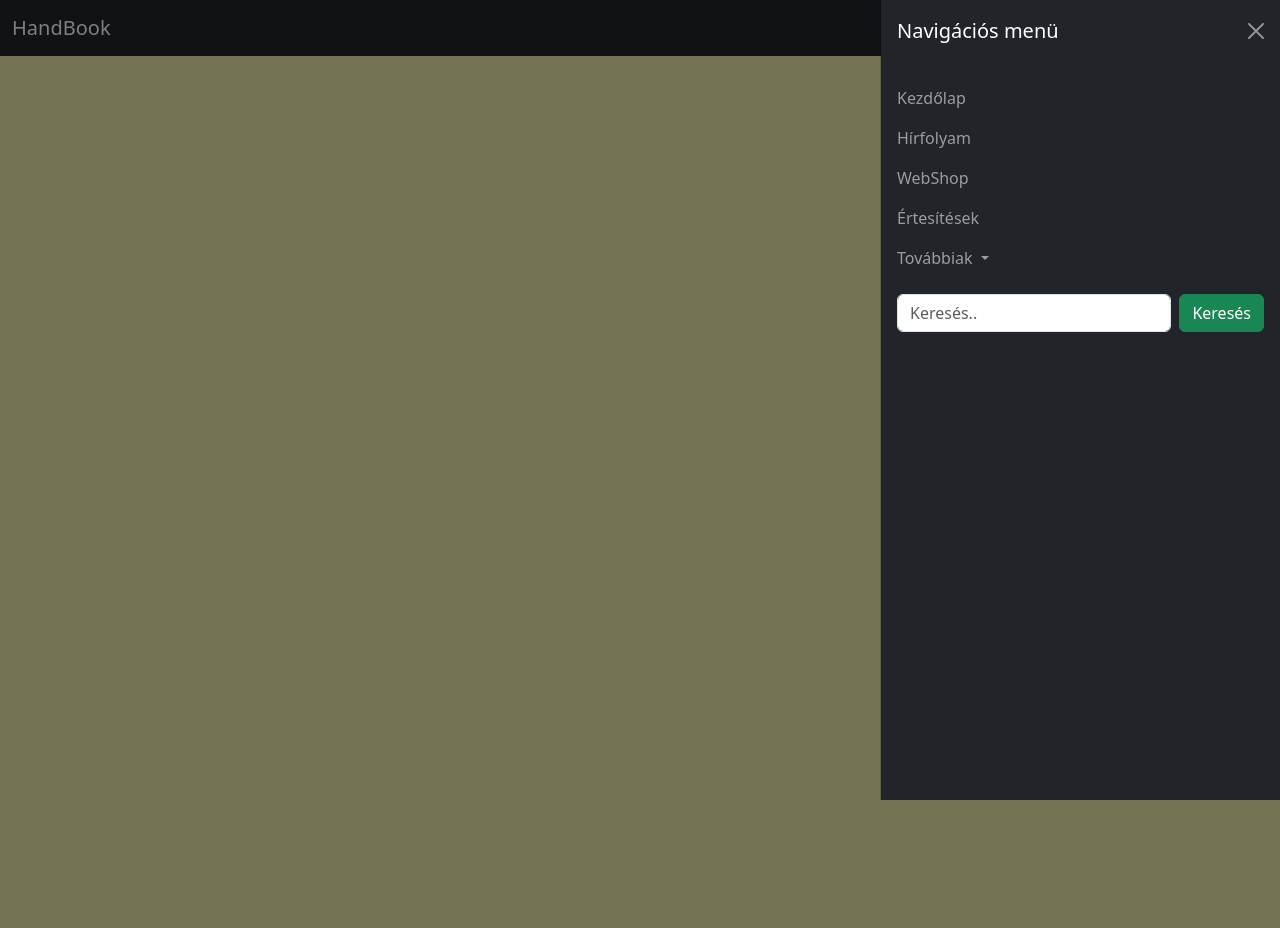
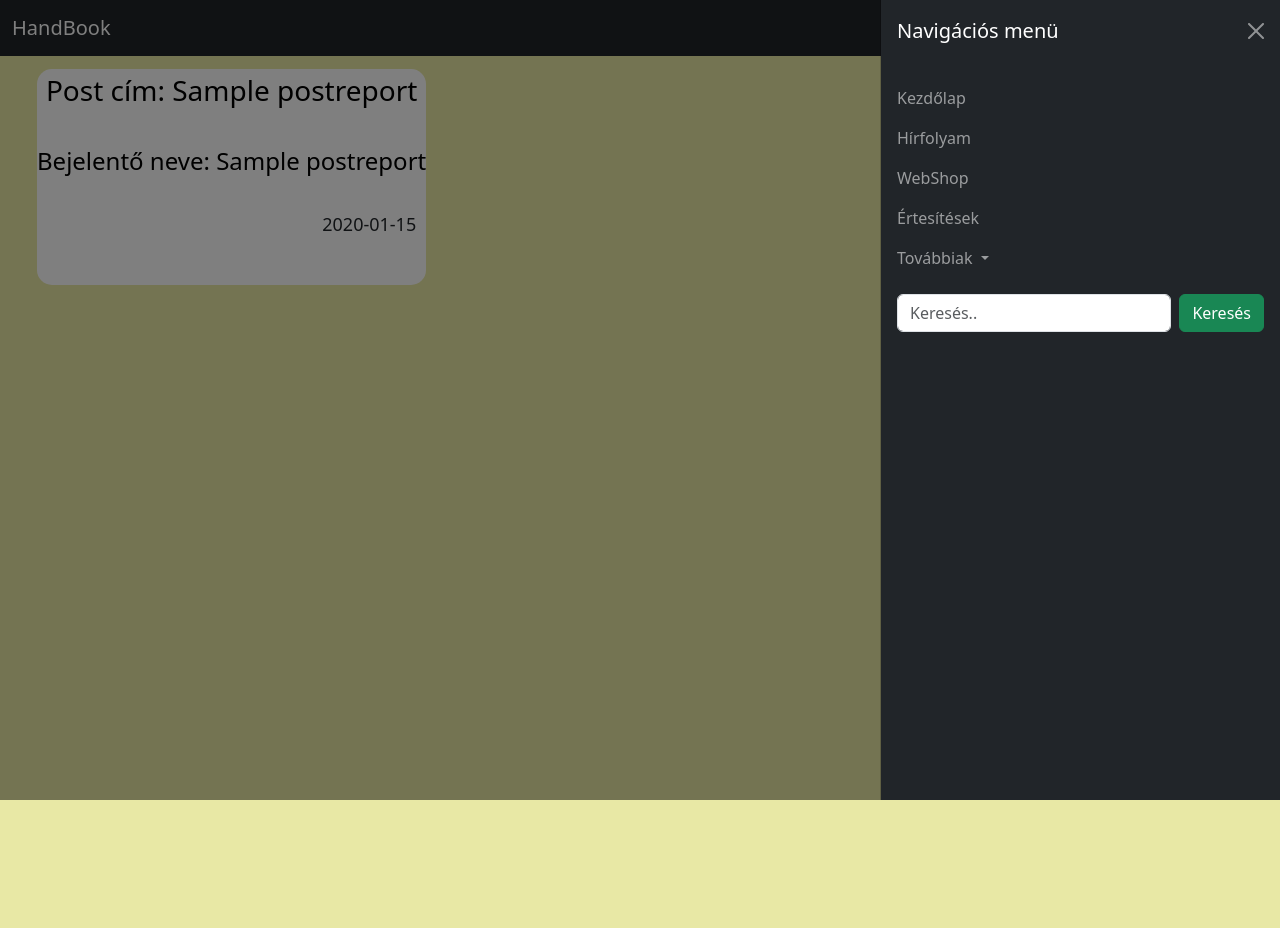
Before and after one commit to Norbi5930/Handbook, a Flask app: page /reports in a window 1280 px wide, after a click that opens the changed part. Before the commit the page ends 800 px from the top, so only its background shows below. Run offline with Flask 3, Linux system fonts and the light colour scheme; a user stored in the database is signed in; tables that the repository leaves empty hold one stand-in row (values such as "Sample post").

Commit message:
add report function and moderats function

```diff
--- a/Web/__init__.py
+++ b/Web/__init__.py
@@ -2,6 +2,7 @@ from flask import Flask
 from flask_sqlalchemy import SQLAlchemy
 from flask_login import LoginManager
 from flask_bcrypt import Bcrypt
+from flask_mail import Mail, Message
 
 
 db = SQLAlchemy()
@@ -9,6 +10,7 @@ app = Flask(__name__)
 login_manager = LoginManager(app)
 bcrypt = Bcrypt(app)
 app.config.from_object("config")
+mail = Mail(app)
 db.init_app(app)
 
 login_manager.login_message = "Először be kell jelentkezned!"
--- a/Web/models.py
+++ b/Web/models.py
@@ -125,6 +125,8 @@ class PostReport(db.Model):
     __tablename__ = "postreport"
     id = db.Column(db.Integer, primary_key=True)
     post_id = db.Column(db.Integer, nullable=False)
+    post_title = db.Column(db.String(60), nullable=False)
     post_owner_id = db.Column(db.Integer, nullable=False)
     reporter_id = db.Column(db.Integer, nullable=False)
+    reporter_name = db.Column(db.String(40), nullable=False)
     date = db.Column(db.String(40))
--- a/Web/routes.py
+++ b/Web/routes.py
@@ -9,6 +9,7 @@ from sqlalchemy import func, or_, and_
 from . import app, db, bcrypt
 from .models import User, WebShopElements, Carts, Posts, FriendRequests, FriendList, NotificationMessage, Chat, Message, PostReport
 from .forms import RegisterForm, LoginForm, ShopUploadForm, EditProfilePictureForm, UploadPostForm
+from .email_sender import DeletePostMail
 
 
 
@@ -247,6 +248,42 @@ def chat(user_id):
     return render_template("chat.html", title="Chat", chat=result)
 
 
+@app.route("/reports", methods=["GET", "POST"])
+def reports():
+
+    if current_user.admin:
+        reports = db.session.execute(db.select(PostReport)).scalars()
+        return render_template("reports.html", title="Bejelentések", reports=reports)
+    else:
+        return redirect(url_for("home"))
+
+
+
+@app.route("/posts/<id>", methods=["GET", "POST"])
+def post(id):
+    post = Posts.query.get(id)
+
+    if request.method == "POST":
+        data = request.get_json()
+        if data:
+            code = data.get("code")
+            if code == 700 and current_user.admin:
+                try:
+                    reported_user = User.query.get(post.uploader_id)
+                    report_message = data.get("reportMessage")
+                    message = f"Kedves {reported_user.username}, az ön egyik postja törlésre került a következő indokkal: \n {report_message} \n A törlést elvégző moderátor neve: {current_user.username} \n Ha helytelennek ítélte meg az eltávolítást, kérjük jelezze!"
+                    DeletePostMail(reported_user.email, message).send_mail()
+                    db.session.delete(post)
+                    db.session.commit()
+                    flash("A post sikeresen törlésre került!", "success")
+                    return redirect(url_for("reports"))
+                except Exception as error:
+                    print(error)
+                    flash("A művelet nem sikerült, kérlek próbáld újra később!", "danger")
+                    return redirect(url_for("reports"))
+    return render_template("post.html", title=f"{post.title}", post=post)
+
+
 @app.route("/api/get_notifications", methods=["GET"])
 def get_notifications():
     if current_user.is_authenticated:
@@ -260,7 +297,6 @@ def get_notifications():
 def friend_request():
     data = request.get_json()
     if data:
-        print("asd")
         user_id = data.get("userID")
         if FriendRequests.query.filter_by(send_id=current_user.id, received_id=user_id).first() or FriendList.query.filter_by(owner_id=current_user.id, friend_id=user_id).first():
             return jsonify({"success": False, "errorMessage": "Ez a személy már a barátod, vagy a baráti kérelmek között szerepel!"})
@@ -464,7 +500,7 @@ def report_post():
         post = Posts.query.get_or_404(post_id)
         time = datetime.datetime.now().strftime("%Y-%m-%d %H:%M:%S")
         print(time)
-        report = PostReport(post_id=post_id, post_owner_id=post.uploader_id, reporter_id=current_user.id, date=time)
+        report = PostReport(post_id=post_id, post_title=post.title, post_owner_id=post.uploader_id, reporter_id=current_user.id, reporter_name=current_user.username, date=time)
         db.session.add(report)
         db.session.commit()
         return jsonify({"success": True})
--- a/Web/static/style.css
+++ b/Web/static/style.css
@@ -1237,6 +1237,106 @@ body::-webkit-scrollbar {
     opacity: .7;
 }
 
+.reports-container {
+    display: flex;
+    flex-direction: row;
+    flex-wrap: wrap;
+    position: relative;
+    top: 4rem;
+    left: 50%;
+    transform: translateX(-50%);
+    width: 95%;
+    height: 54rem;
+    overflow-y: auto;
+}
+
+.reports-container::-webkit-scrollbar {
+    width: 0;
+}
+
+.reports-body {
+    position: relative;
+    min-width: 18rem;
+    height: 25%;
+    background-color: white;
+    border-radius: 15px;
+    margin: 5px;
+}
+
+.reports-title {
+    position: relative;
+    font-size: 28px;
+    text-align: center;
+}
+
+.reports-name {
+    position: relative;
+    color: black;
+    text-decoration: none;
+    font-size: 24px;
+    top: 1rem;
+}
+
+.reports-date {
+    position: relative;
+    text-align: end;
+    font-size: 18px;
+    top: 2rem;
+    margin-right: 10px;
+}
+
+.posts-button-container {
+    display: inline-block;
+    position: relative;
+    left: 50%;
+    transform: translateX(-50%);
+    margin-bottom: 1rem;
+}
+
+#declineReport {
+    font-size: 20px;
+    margin-right: 2rem;
+    border-radius: 10px;
+    background-color: #0996ed;
+}
+
+#declineReport:hover {
+    animation: declineReport 1.5s forwards;
+}
+
+@keyframes declineReport {
+    0% {
+        font-size: 20px;
+    }
+
+    100% {
+        font-size: 28px;
+        box-shadow: 0 0 50px rgb(9, 150, 237);
+    }
+}
+
+#deletePost {
+    font-size: 20px;
+    margin-left: 2rem;
+    border-radius: 10px;
+    background-color: #f52a2a;
+}
+
+#deletePost:hover {
+    animation: deletePost 1.5s forwards;
+}
+
+@keyframes deletePost {
+    0% {
+        font-size: 20px;
+    }
+
+    100% {
+        font-size: 28px;
+        box-shadow: 0 0 50px rgb(245, 42, 42);
+    }
+}
+
 @media screen and (max-width: 600px) {
     .panel-container {
         width: 16rem;
@@ -1614,4 +1714,9 @@ body::-webkit-scrollbar {
     .chats-ping {
         left: 9rem;
     }
-}
+
+    .reports-body {
+        left: 50%;
+        transform: translateX(-50%);
+    }
+}
--- a/Web/templates/index.html
+++ b/Web/templates/index.html
@@ -50,7 +50,7 @@
                       <li><a class="dropdown-item" href="{{ url_for('friends') }}">Barátlista</a></li>
                       <li><a class="dropdown-item" href="{{ url_for('cart') }}">Kosaram</a></li>
                       {% if current_user.admin %}
-                        <li><a class="dropdown-item" href="">Reportok</a></li>
+                        <li><a class="dropdown-item" href="{{ url_for('reports') }}">Reportok</a></li>
                       {% endif %}
                       <li>
                         <hr class="dropdown-divider">
--- /dev/null
+++ b/Web/templates/reports.html
@@ -0,0 +1,18 @@
+{% extends "index.html" %}
+
+
+
+{% block content %}
+
+    <div class="reports-container">
+        {% for report in reports %}
+            <div class="reports-body">
+                <a href="{{ url_for('post', id=report.post_id) }}" style="color: black; text-decoration: none;"><p class="reports-title">Post cím: {{ report.post_title }}</p></a>
+                <div class="reports-name">
+                    <p>Bejelentő neve: <a href="{{ url_for('profile', name=report.reporter_name) }}" style="color: black; text-decoration: none;">{{ report.reporter_name }}</a></p>
+                </div>
+                <p class="reports-date">{{ report.date }}</p>
+            </div>
+        {% endfor %}
+    </div>
+{% endblock content %}
```
Also changed, not shown: Web/email_sender.py (added, +21 -0 lines), Web/static/JS/posts.js (+17 -0 lines), Web/templates/post.html (added, +66 -0 lines), config.py (+9 -0 lines).
